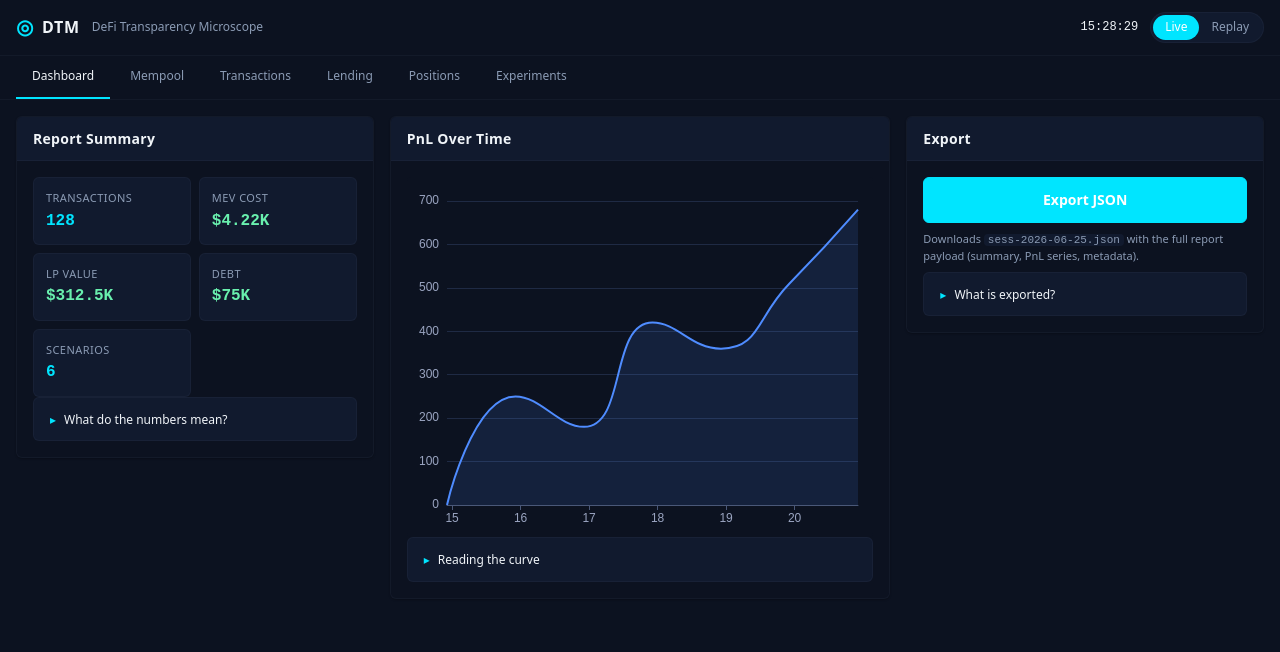
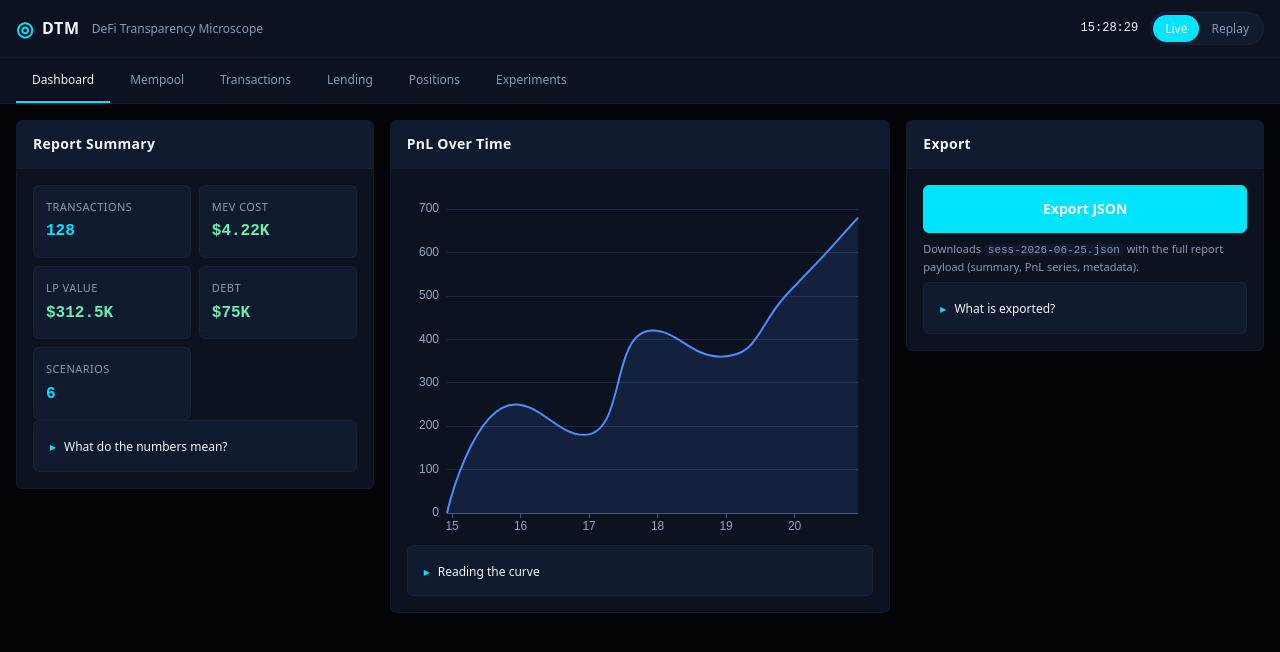
Before and after one commit to pengwow/defi-transparency-microscope, a React (Vite) app in the folder frontend/: page / in a window 1280 px wide. Shown: the top 652 px of the page. Built offline with nearby package versions, Linux system fonts and the light colour scheme.

Commit message:
feat(frontend): add global.css with demo body styles and scanline

```diff
--- a/frontend/src/styles/global.css
+++ b/frontend/src/styles/global.css
@@ -1,45 +1,71 @@
 /**
  * Global stylesheet.
  *
- * Imports tokens, then sets up resets, base typography, and a few
- * cross-cutting layout helpers.  Component-specific styles live next
- * to the components that use them.
+ * 1) 导入设计 token (`variables.css`) 与 keyframes (`animations.css`)；
+ * 2) 复刻 DTM_Demo.html 的 body reset、body 装饰、扫描线 overlay；
+ * 3) 一些跨组件的 layout 工具类（`.dtm-app` / `.dtm-app-main`）。
+ *
+ * 第三方 CSS 顺序敏感：先 token，再动画，最后 reset，确保覆盖。
  */
 
 @import './variables.css';
 @import './animations.css';
 
+/* ===== Reset（与 DTM_Demo.html 17 行 1:1 对应） ===== */
 *,
 *::before,
 *::after {
   box-sizing: border-box;
+  margin: 0;
+  padding: 0;
+  -webkit-tap-highlight-color: transparent;
 }
 
 html,
 body,
 #root {
-  height: 100%;
-  margin: 0;
-  padding: 0;
+  min-height: 100vh;
 }
 
 html {
-  background: var(--color-bg);
-  color: var(--color-text);
-  font-family: var(--font-sans);
-  font-size: var(--font-size-base);
-  line-height: 1.4;
+  background: var(--dtm-bg-deep);
+  color: var(--dtm-ink);
+  font-family: var(--dtm-font-sans);
   -webkit-font-smoothing: antialiased;
   -moz-osx-font-smoothing: grayscale;
 }
 
 body {
-  min-height: 100%;
-  background: var(--color-bg);
+  font-family: var(--dtm-font-sans);
+  background: var(--dtm-bg-deep);
+  color: var(--dtm-ink);
+  line-height: 1.6;
+  overflow-x: hidden;
+}
+
+/* ===== Scanline overlay（demo body::after） ===== */
+body::after {
+  content: '';
+  position: fixed;
+  inset: 0;
+  background: repeating-linear-gradient(
+    0deg,
+    transparent,
+    transparent 2px,
+    rgba(0, 229, 255, 0.004) 2px,
+    rgba(0, 229, 255, 0.004) 4px
+  );
+  pointer-events: none;
+  z-index: 9998;
+}
+
+#root {
+  position: relative;
+  z-index: 1;
 }
 
 a {
-  color: var(--color-accent);
+  color: var(--dtm-cyan);
   text-decoration: none;
 }
 
@@ -60,27 +86,27 @@ button {
 button:focus-visible,
 [role='tab']:focus-visible,
 [role='button']:focus-visible {
-  outline: 2px solid var(--color-accent);
+  outline: 2px solid var(--dtm-cyan);
   outline-offset: 2px;
 }
 
 code,
 pre,
 .mono {
-  font-family: var(--font-mono);
-  font-size: var(--font-size-sm);
+  font-family: var(--dtm-font-mono);
+  font-size: 0.75rem;
 }
 
 ::selection {
-  background: var(--color-accent-soft);
+  background: var(--dtm-glow);
 }
 
 .muted {
-  color: var(--color-text-muted);
+  color: var(--dtm-sub);
 }
 
 .dim {
-  color: var(--color-text-dim);
+  color: var(--dtm-muted);
 }
 
 /* App shell layout. */
@@ -88,7 +114,7 @@ pre,
   display: flex;
   flex-direction: column;
   min-height: 100vh;
-  background: var(--color-bg);
+  background: var(--dtm-bg-deep);
 }
 
 .dtm-app-main {
```
